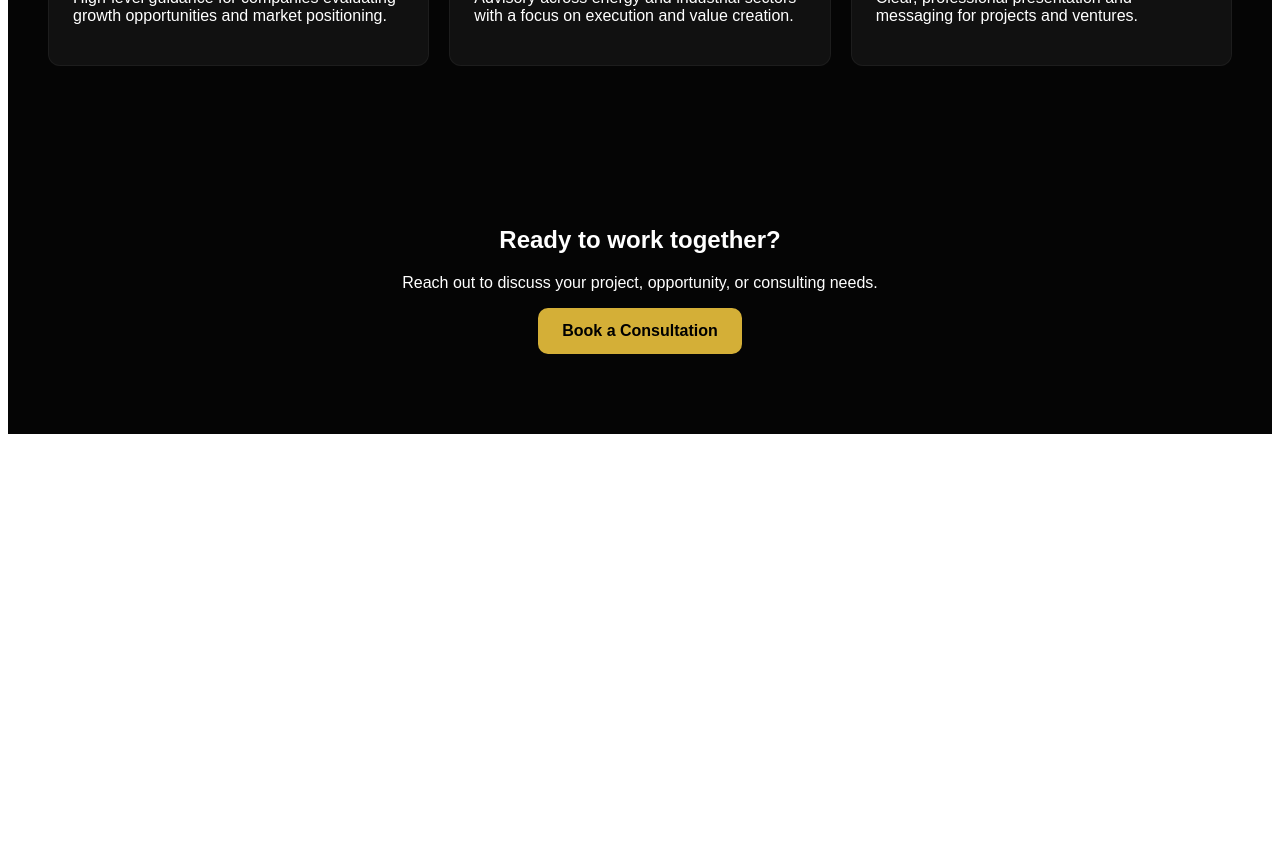
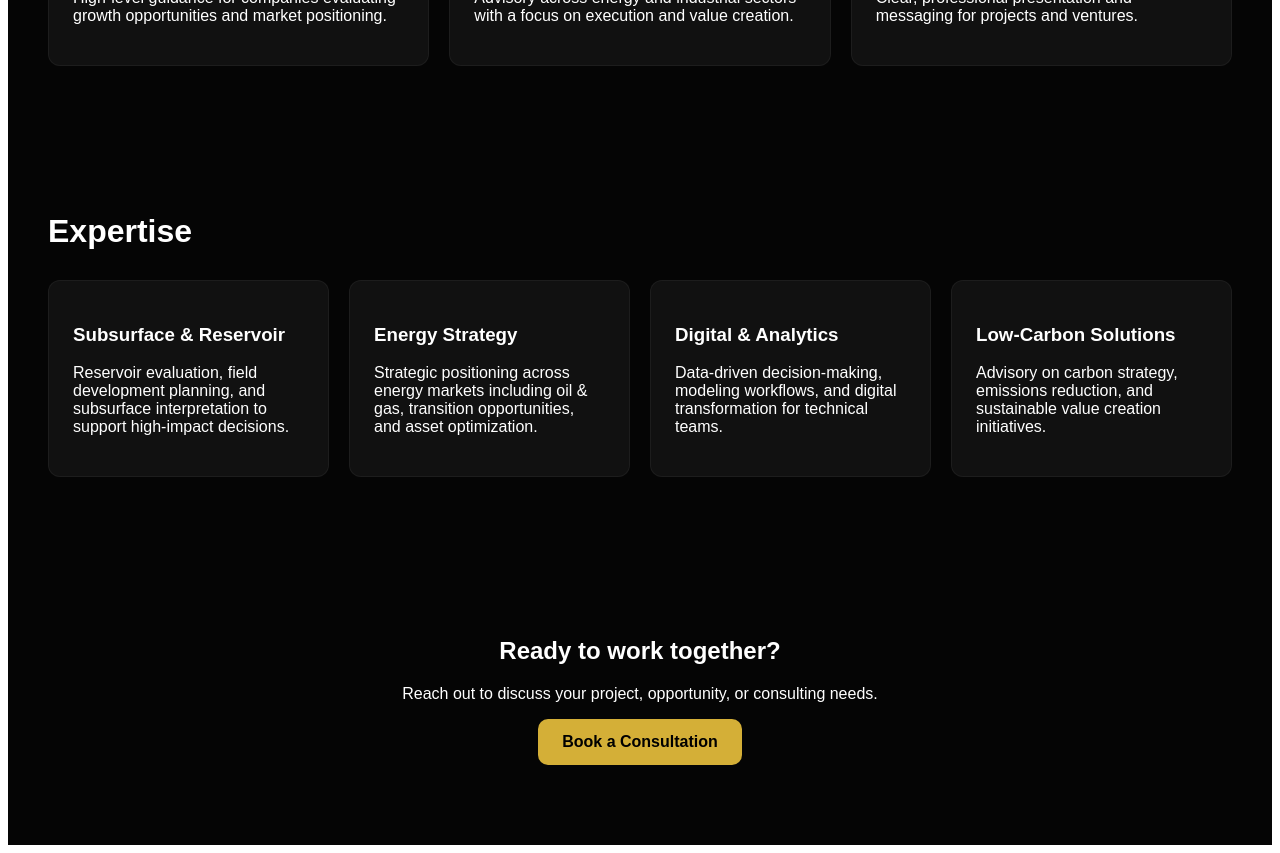
Before and after one commit to enaselzayaty-tech/energyroar, a Next.js app: page / in a window 1280 px wide. Shown: the part 820-1673 px from the top of the page. Before the commit the page ends 1262 px from the top, so only its background shows below. Built offline with nearby package versions, Linux system fonts and the light colour scheme.

Commit message:
add expertise section

```diff
--- a/app/consulting/page.tsx
+++ b/app/consulting/page.tsx
@@ -63,6 +63,43 @@ export default function ConsultingPage() {
           </div>
         </div>
       </section>
+      <section style={styles.section}>
+  <h2 style={styles.sectionTitle}>Expertise</h2>
+
+  <div style={styles.grid}>
+    <div style={styles.card}>
+      <h3>Subsurface & Reservoir</h3>
+      <p>
+        Reservoir evaluation, field development planning, and subsurface
+        interpretation to support high-impact decisions.
+      </p>
+    </div>
+
+    <div style={styles.card}>
+      <h3>Energy Strategy</h3>
+      <p>
+        Strategic positioning across energy markets including oil & gas,
+        transition opportunities, and asset optimization.
+      </p>
+    </div>
+
+    <div style={styles.card}>
+      <h3>Digital & Analytics</h3>
+      <p>
+        Data-driven decision-making, modeling workflows, and digital
+        transformation for technical teams.
+      </p>
+    </div>
+
+    <div style={styles.card}>
+      <h3>Low-Carbon Solutions</h3>
+      <p>
+        Advisory on carbon strategy, emissions reduction, and sustainable
+        value creation initiatives.
+      </p>
+    </div>
+  </div>
+</section>
 
       {/* Contact */}
       <section style={styles.contact}>
```
